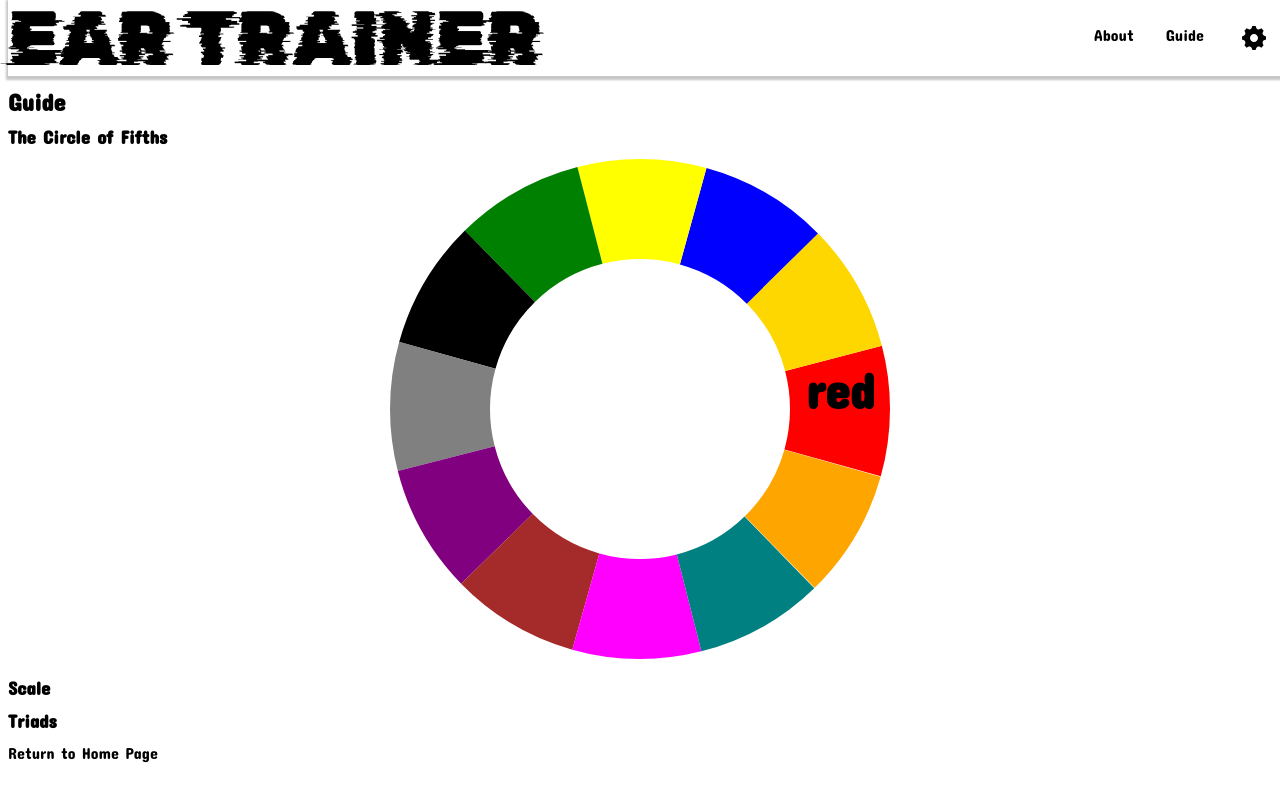
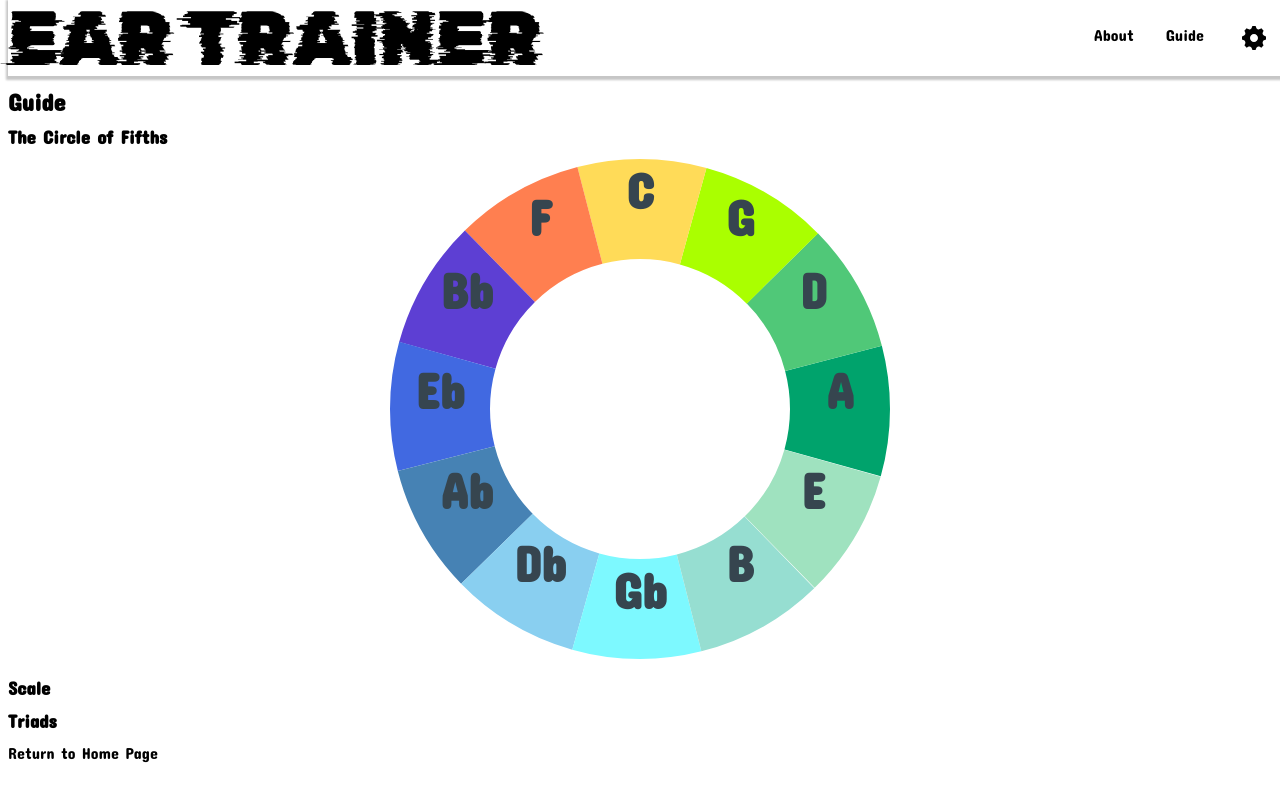
Before and after one commit to charper11/EarNote, a React (Create React App) app in the folder earnote-ui/: page /guide in a window 1280 px wide. Built offline with nearby package versions, Linux system fonts and the light colour scheme.

Commit message:
add notes to wheel

```diff
--- a/earnote-ui/src/Components/CircleOfFifths.css
+++ b/earnote-ui/src/Components/CircleOfFifths.css
@@ -12,63 +12,63 @@
     transform: rotate(-15);
 }
 
-.red {
-    stroke: red;
+.a-note {
+    stroke: #00A36C;
     stroke-dashoffset: 10;
 }
 
-.gold {
-    stroke: gold;
+.d-note {
+    stroke: #50C878;
     stroke-dashoffset: 30.91;
 }
 
-.blue {
-    stroke: blue;
+.g-note {
+    stroke: #AAFF00;
     stroke-dashoffset: 51.81;
 }
 
-.yellow {
-    stroke: yellow;
+.c-note {
+    stroke: #FFDB58;
     stroke-dashoffset: 72.71;
 }
 
-.green {
-    stroke: green;
+.f-note {
+    stroke: #FF7F50;
     stroke-dashoffset: 93.61;
 }
 
-.black {
-    stroke: black;
+.bb-note {
+    stroke: #5D3FD3;
     stroke-dashoffset: 114.51;
 }
 
-.gray {
-    stroke: gray;
+.eb-note {
+    stroke: #4169E1;
     stroke-dashoffset: 135.41;
 }
 
-.purple {
-    stroke: purple;
+.ab-note {
+    stroke: #4682B4;
     stroke-dashoffset: 156.31
 }
 
-.brown {
-    stroke: brown;
+.db-note {
+    stroke: #89CFF0;
     stroke-dashoffset: 177.21;
 }
 
-.magenta {
-    stroke: magenta;
+.gb-note {
+    stroke: #7DF9FF;
     stroke-dashoffset: 198.11;
 }
 
-.teal {
-    stroke: teal;
+.b-note {
+    stroke: #96DED1;
     stroke-dashoffset: 219.02;
 }
 
-.orange {
-    stroke: orange;
+.e-note {
+    stroke: #9FE2BF;
     stroke-dashoffset: 240.02;
 }
 
@@ -76,4 +76,5 @@
     font-size: 10px;
     font-weight: 700;
     text-anchor: middle;
+    fill: #36454F;
 }
--- a/earnote-ui/src/Components/CircleOfFifths.js
+++ b/earnote-ui/src/Components/CircleOfFifths.js
@@ -8,20 +8,31 @@ const CircleOfFifths = () => {
                 <defs>
                   <circle id="c" className="breaks" r="40"/>
                 </defs>
-                <use xlinkHref='#c' className='red'/>
-                <use xlinkHref="#c" className='gold'/>
-                <use xlinkHref="#c" className='blue'/>
-                <use xlinkHref="#c" className='yellow'/>
-                <use xlinkHref="#c" className='green'/>
-                <use xlinkHref="#c" className='black'/>
-                <use xlinkHref="#c" className='gray'/>
-                <use xlinkHref="#c" className='purple'/>
-                <use xlinkHref="#c" className='brown'/>
-                <use xlinkHref="#c" className='magenta'/>
-                <use xlinkHref="#c" className='teal'/>
-                <use xlinkHref="#c" className='orange'/>
+                <use xlinkHref='#c' className='a-note'/>
+                <use xlinkHref="#c" className='d-note'/>
+                <use xlinkHref="#c" className='g-note'/>
+                <use xlinkHref="#c" className='c-note'/>
+                <use xlinkHref="#c" className='f-note'/>
+                <use xlinkHref="#c" className='bb-note'/>
+                <use xlinkHref="#c" className='eb-note'/>
+                <use xlinkHref="#c" className='ab-note'/>
+                <use xlinkHref="#c" className='db-note'/>
+                <use xlinkHref="#c" className='gb-note'/>
+                <use xlinkHref="#c" className='b-note'/>
+                <use xlinkHref="#c" className='e-note'/>
 
-                <text className='text' x="40">red</text>
+                <text className='text' y="-40">C</text>
+                <text className='text' x="20" y="-34.6">G</text>
+                <text className='text' x="34.6" y="-20">D</text>
+                <text className='text' x="40">A</text>
+                <text className='text' x="34.6" y="20">E</text>
+                <text className='text' x="20" y="34.6">B</text>
+                <text className='text' y="40">Gb</text>
+                <text className='text' x="-20" y="34.6">Db</text>
+                <text className='text' x="-34.6" y="20">Ab</text>
+                <text className='text' x="-40">Eb</text>
+                <text className='text' x="-34.6" y="-20">Bb</text>
+                <text className='text' x="-20" y="-34.6">F</text>
             </svg>
         </div>
     );
```
